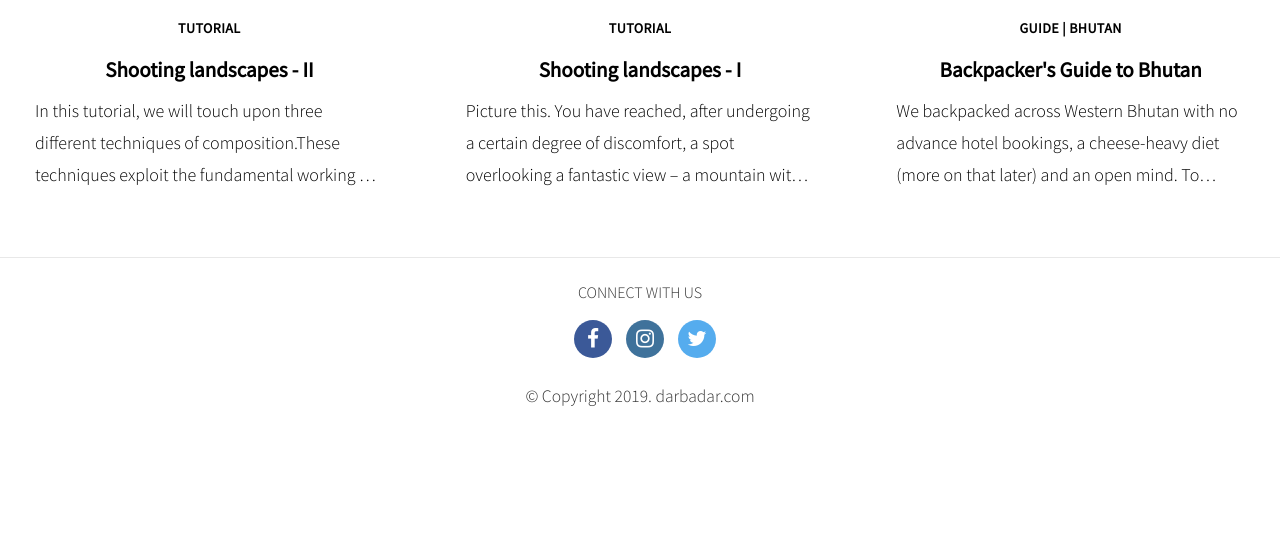
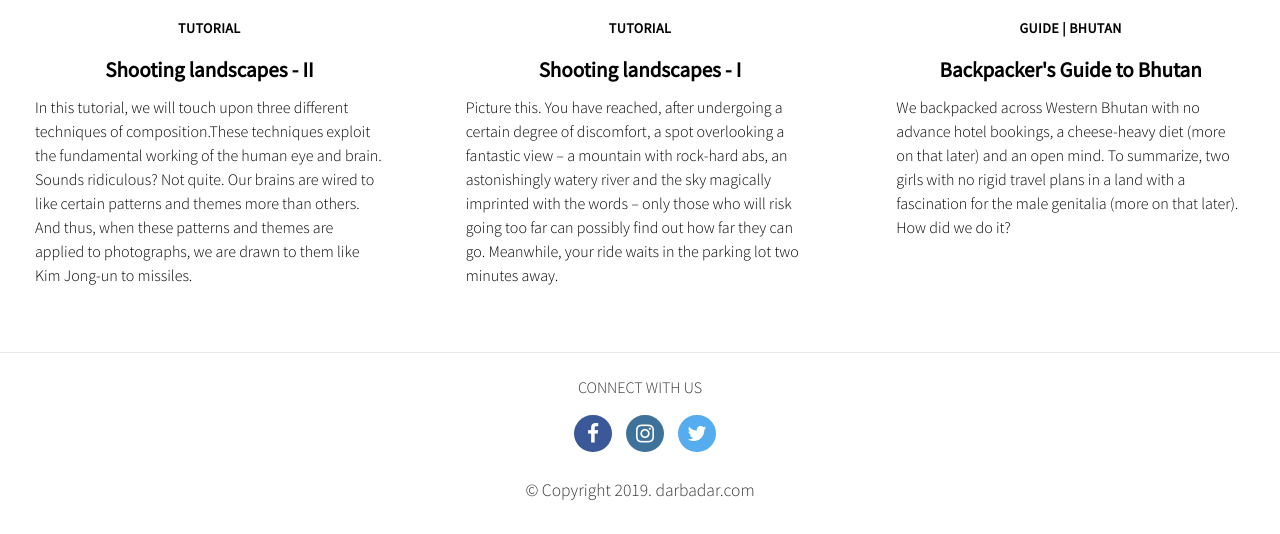
Before and after one commit to harshac/darbadar, a Jekyll site: the page built from free-stuff.html, in a window 1280 px wide. Shown: the part 455-989 px from the top of the page. Built offline with Jekyll 4.4.1, drawn with Linux system fonts in a browser that asks for light colours; nearby versions of some CDN libraries; some web fonts are replaced; before the commit the page ends 900 px from its top, so only the background shows below that.

Commit message:
Removes overflow styling from excerpt

```diff
--- a/_sass/homepage/_grid.scss
+++ b/_sass/homepage/_grid.scss
@@ -22,17 +22,6 @@
 
 .post-excerpt {
   font-size: 18px;
-
-  p {
-    display: block;
-    overflow: hidden;
-    text-overflow: ellipsis;
-    display: -webkit-box;
-    -webkit-box-orient: vertical;
-    -webkit-line-clamp: 2;
-    line-height: 1.8em;
-    max-height: 3.6em;
-  }
 }
 
 .post-tile {
@@ -59,10 +48,8 @@
     }
   }
 
-  .post-excerpt > p {
-    -webkit-line-clamp: 3;
-    line-height: 1.8em;
-    max-height: 5.4em;
+  .post-excerpt {
+    font-size: 16px;
   }
 }
 
```
